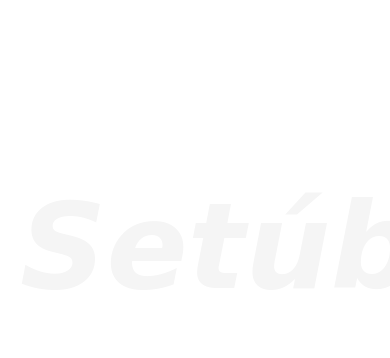
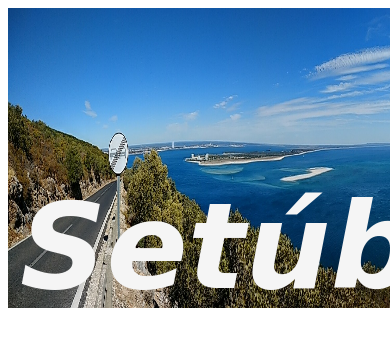
Before and after one commit to Marisa131985/setubal, a plain HTML site: page culture.html in a window 390 px wide. Shown: the top 358 px of the page. Drawn offline with Linux system fonts and the light colour scheme; a web font is replaced by a local one.

Commit message:
Update style.css

```diff
--- a/style.css
+++ b/style.css
@@ -259,12 +259,26 @@ footer {
   @media (max-width: 900px) {
 
   }
+   @media (max-width: 750px) {
+    #container  {
+        display: flex;
+        flex-direction: column;
+        justify-content: space-evenly;
 
-  @media (max-width: 750px) {
+    }
+
+    #headFoto {
+        width: 750px;
+        height:300px;
+        background-image: url(set23.jpg);
+        background-size: 750px 300px;
+        background-repeat: no-repeat;
+
+    }
 
   }
 
-  @media (max-width: 560px){
+  @media (max-width: 500px){
 
     #container  {
         display: flex;
@@ -276,8 +290,8 @@ footer {
     #headFoto {
         width: 500px;
         height:300px;
-        background-image: url(images/set23.jpg);
-        background-size: auto;
+        background-image: url(set23.jpg);
+        background-size: 500px 300px;
         background-repeat: no-repeat;
 
     }
@@ -285,5 +299,4 @@ footer {
 
 
 
-
   }
```
